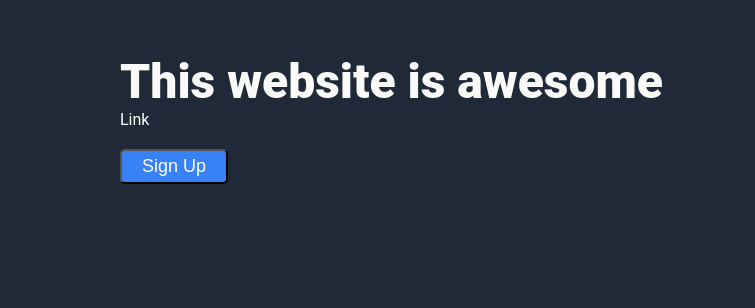
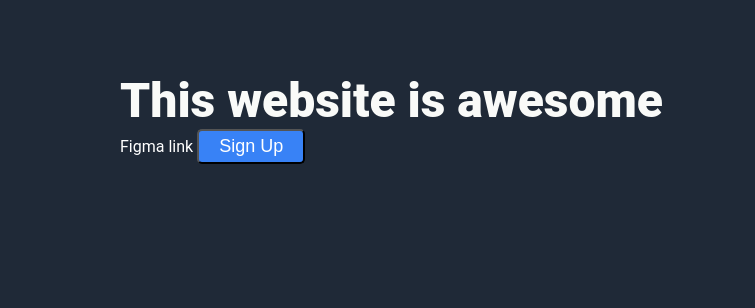
Before and after one commit to batuserifcann/landing-page, a plain HTML site: page index.html in a window 1280 px wide. Shown: the part 154-462 px from the top of the page, 0-755 px from the left. Drawn offline with Linux system fonts and the light colour scheme.

Commit message:
Update index.html

```diff
--- a/index.html
+++ b/index.html
@@ -22,9 +22,7 @@
       <div class="container">
         <div>
           <h3>This website is awesome</h3>
-              <a href="https://www.figma.com/design/oAAFZFEAgW3wk9H1q5hife/prototype?node-id=1-4417&t=rx5ugpH1ou1AYxJF-0">Link
-                          <p>
-          </p>
+              <a href="https://www.figma.com/proto/0FeFf4hYSo6yV5OeS0odZC/MIS?node-id=1-2&t=eluTCEcfzBxfzGcB-1&scaling=min-zoom&content-scaling=fixed&page-id=0%3A1">Figma link
           <button>Sign Up</button>
         </div>
         <img src="./img/coding.jpg" alt="" style="max-width: 400px" />
```
